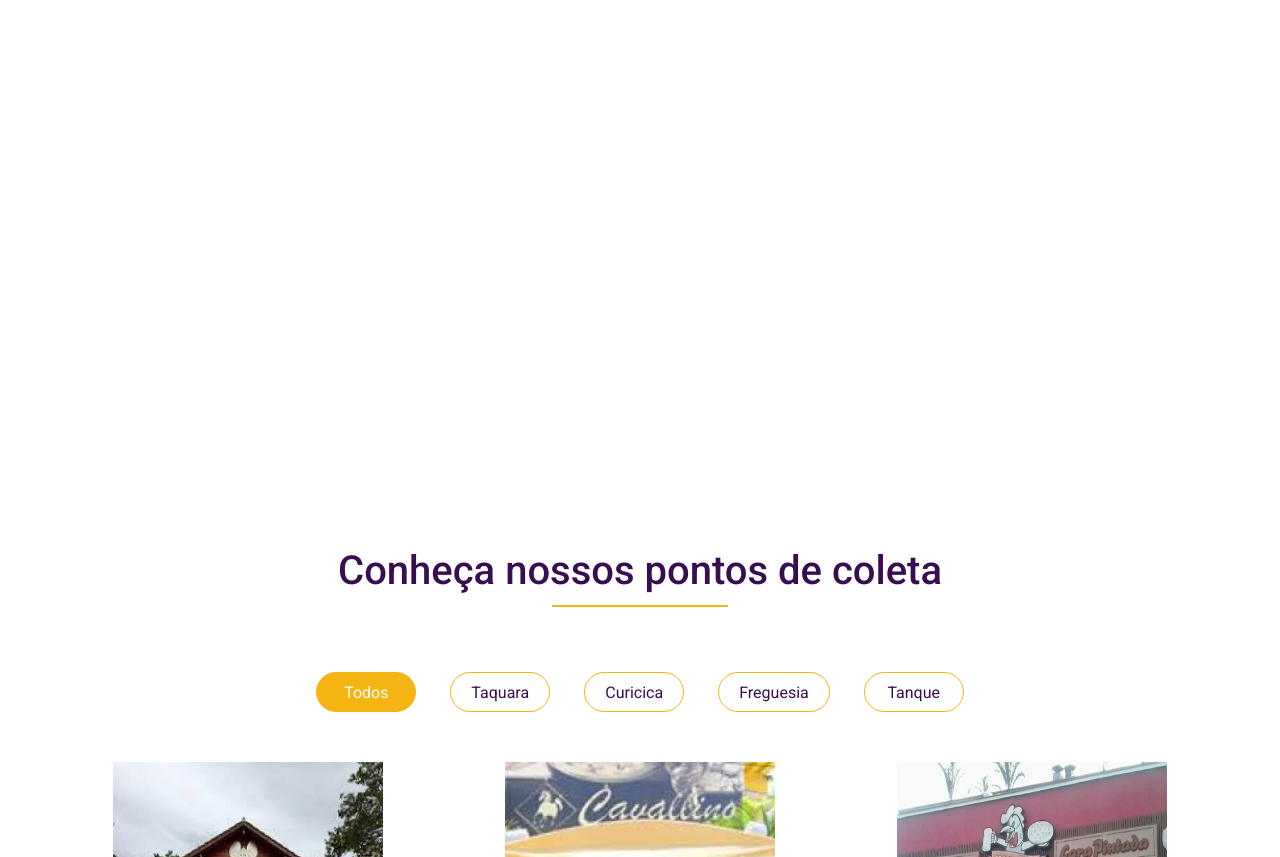
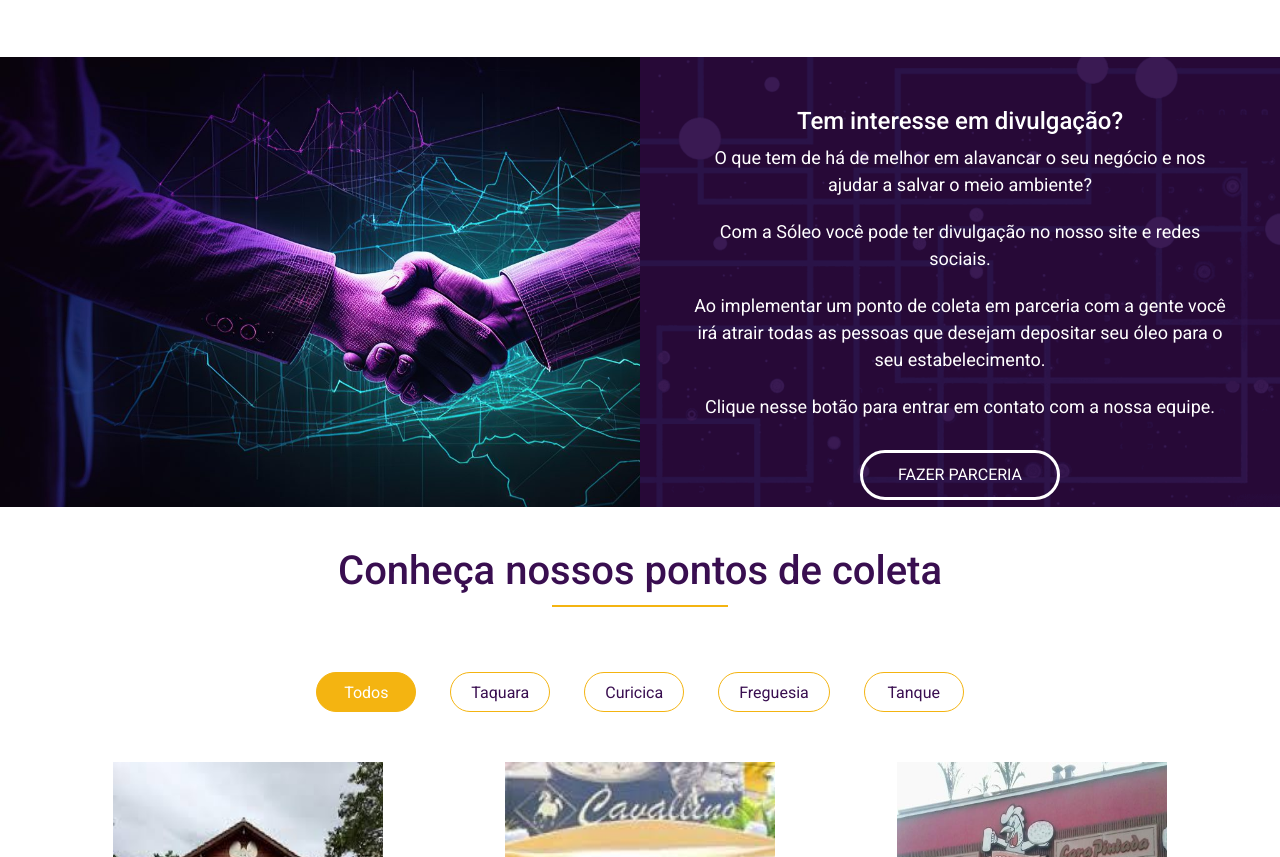
Before and after one commit to Daniele-Freitas/Soleo-site, a plain HTML site: page index.html in a window 1280 px wide. Shown: the part 4878-5735 px from the top of the page. Drawn offline with nearby package versions, Linux system fonts and the light colour scheme; some packages are replaced by stand-ins of ours; files whose address does not match are found by name.

Commit message:
Add files via upload

```diff
--- a/style.css
+++ b/style.css
@@ -348,7 +348,7 @@ figcaption {
 
 #apply-area{
   height: 450px;
-  background-image: url(...img/fundo.png);
+  background-image: url(fundo.png);
   background-size: cover; /* Ajusta a imagem para cobrir toda a div */
   background-position: center; /* Centraliza a imagem */
   background-repeat: no-repeat; /* Evita que a imagem se repita */
@@ -362,7 +362,7 @@ figcaption {
   padding: 50px 50px;
 }
 #company-img{
-  background-image: url(...img/parceria-como-influenciador-digital-1440x720.jpg);
+  background-image: url(parceria-como-influenciador-digital-1440x720.jpg);
   background-size: cover;/*para cobrir todo o container*/
   height: 450px;
 }
```
